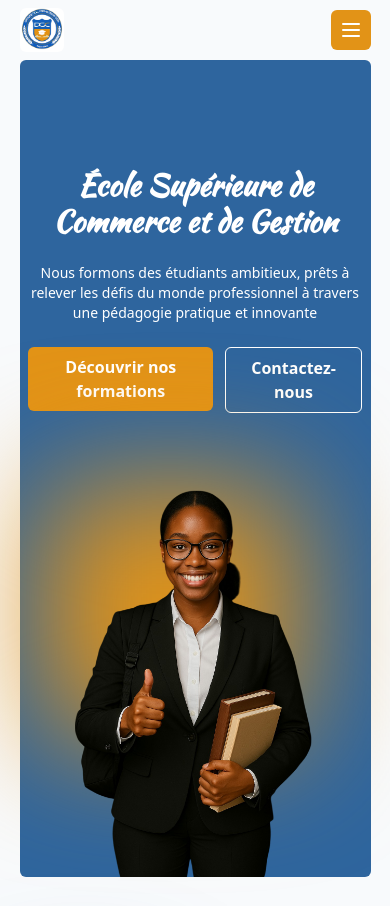
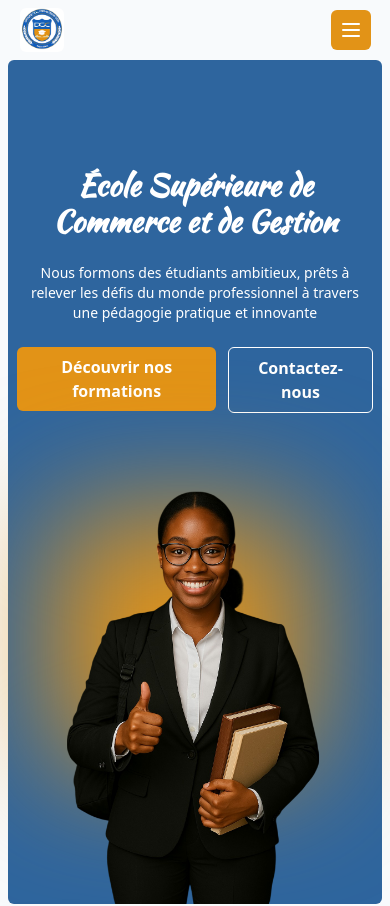
Before and after one commit to mouhounou/ESGC-DGC, a React (Vite) app: page / in a window 390 px wide. Shown: the top 906 px of the page. Built offline with nearby package versions, Linux system fonts and the light colour scheme.

Commit message:
formulaire 2

```diff
--- a/src/App.jsx
+++ b/src/App.jsx
@@ -12,7 +12,7 @@ function App() {
     <div className=' bg-slate-50'>
       <ToastContainer/>
       <Navbar />
-      <div className='px-[5%]'>
+      <div className='px-[2%] md:px-[5%]'>
         <Hero />
         <Why />
         <Formations />
```
